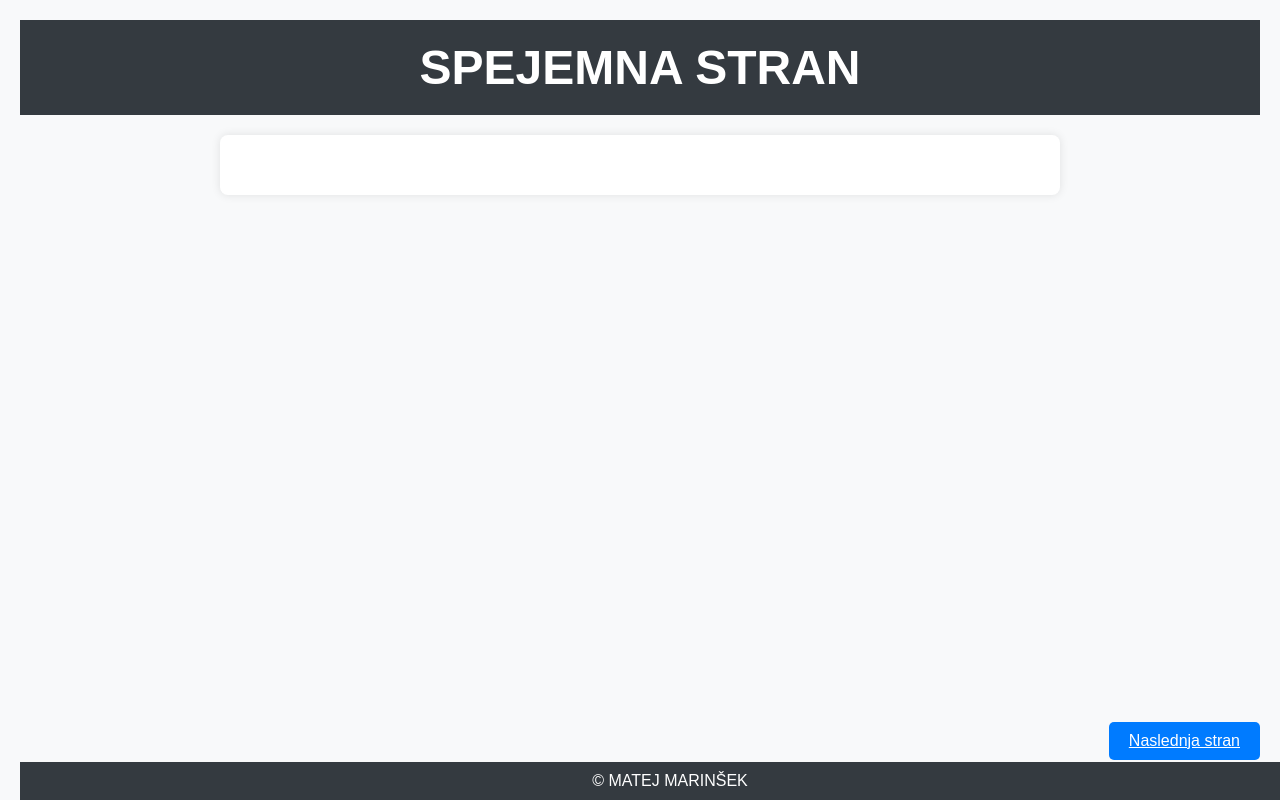
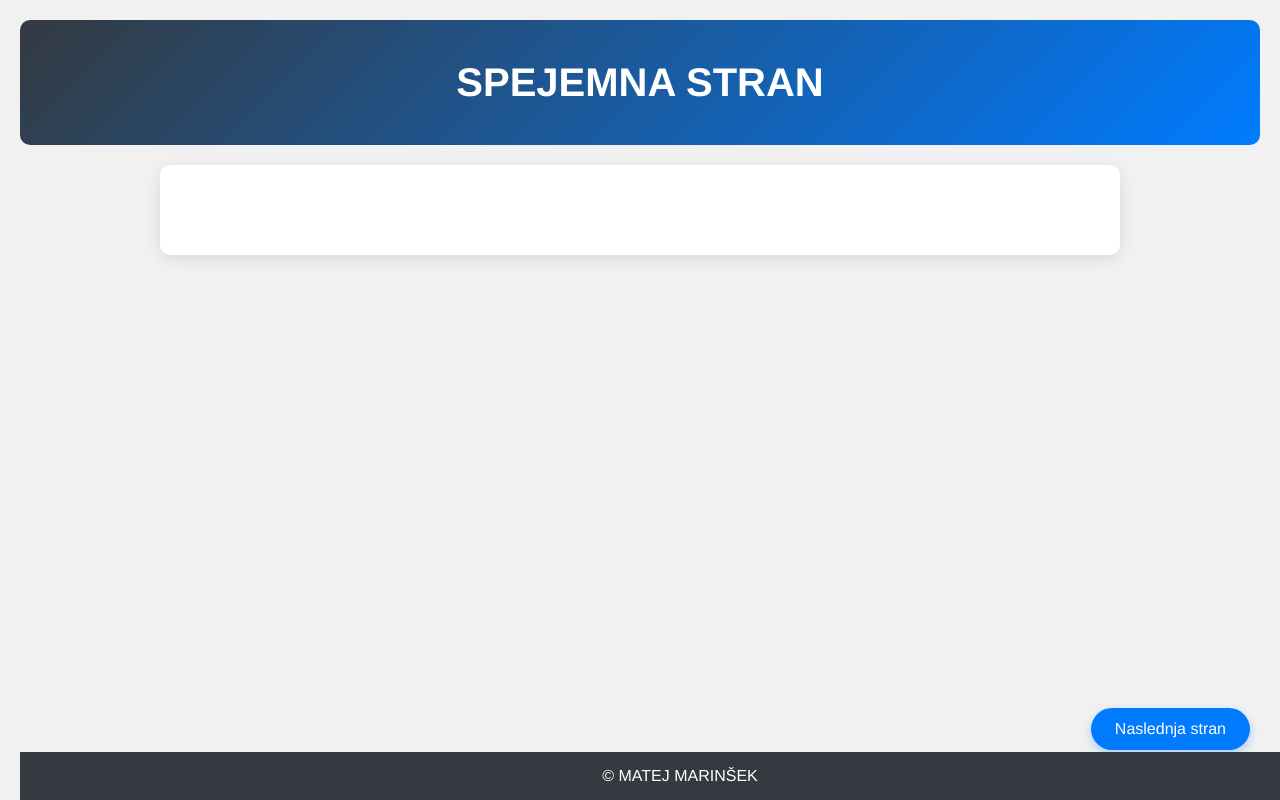
Before and after one commit to nexus224411/odgovori.git.io, a plain HTML site: page index.html in a window 1280 px wide. Drawn offline with Linux system fonts and the light colour scheme.

Commit message:
Update index.html

```diff
--- a/index.html
+++ b/index.html
@@ -6,51 +6,55 @@
     <title>Šolski Časopis</title>
     <style>
         body {
-            font-family: Arial, sans-serif;
-            background-color: #f8f9fa;
+            font-family: 'Helvetica Neue', Arial, sans-serif;
+            background-color: #f1f1f1;
             margin: 0;
             padding: 20px;
         }
 
         .header {
             text-align: center;
-            padding: 20px;
-            background-color: #343a40;
+            padding: 40px 20px;
+            background: linear-gradient(135deg, #343a40, #007bff);
             color: white;
+            border-radius: 10px;
+            margin-bottom: 20px;
         }
 
         .header h1 {
             margin: 0;
-            font-size: 3em;
+            font-size: 2.5em;
         }
 
         .container {
-            margin: 20px auto;
-            max-width: 800px;
-            background-color: white;
-            padding: 20px;
-            border-radius: 8px;
-            box-shadow: 0 0 10px rgba(0, 0, 0, 0.1);
+            margin: 0 auto;
+            max-width: 900px;
+            background-color: #ffffff;
+            padding: 30px;
+            border-radius: 10px;
+            box-shadow: 0 4px 15px rgba(0, 0, 0, 0.1);
         }
 
         .article {
-            margin-bottom: 20px;
+            margin-bottom: 30px;
         }
 
         .article h2 {
             color: #343a40;
-            border-bottom: 2px solid #007bff;
+            border-bottom: 3px solid #007bff;
             padding-bottom: 10px;
+            font-size: 1.8em;
         }
 
         .article p {
             color: #555;
-            line-height: 1.6;
+            line-height: 1.8;
+            margin-bottom: 20px;
         }
 
         .footer {
             text-align: center;
-            padding: 10px;
+            padding: 15px 20px;
             background-color: #343a40;
             color: white;
             position: fixed;
@@ -59,23 +63,27 @@
         }
 
         .next-button {
-            display: block;
+            display: inline-block;
             margin: 20px auto;
-            padding: 10px 20px;
+            padding: 12px 24px;
             background-color: #007bff;
             color: white;
             border: none;
-            border-radius: 5px;
+            border-radius: 50px;
             cursor: pointer;
             text-align: center;
             font-size: 16px;
+            text-decoration: none;
             position: fixed;
-            bottom: 20px;
-            right: 20px;
+            bottom: 30px;
+            right: 30px;
+            box-shadow: 0 4px 10px rgba(0, 123, 255, 0.3);
+            transition: background-color 0.3s, box-shadow 0.3s;
         }
 
         .next-button:hover {
             background-color: #0056b3;
+            box-shadow: 0 6px 15px rgba(0, 123, 255, 0.5);
         }
     </style>
 </head>
@@ -85,7 +93,7 @@
     </div>
     <div class="container">
         <div class="article">
-
+            <!-- Article content goes here -->
         </div>
     </div>
     <a href="odgovori1.html" class="next-button">Naslednja stran</a>
```
